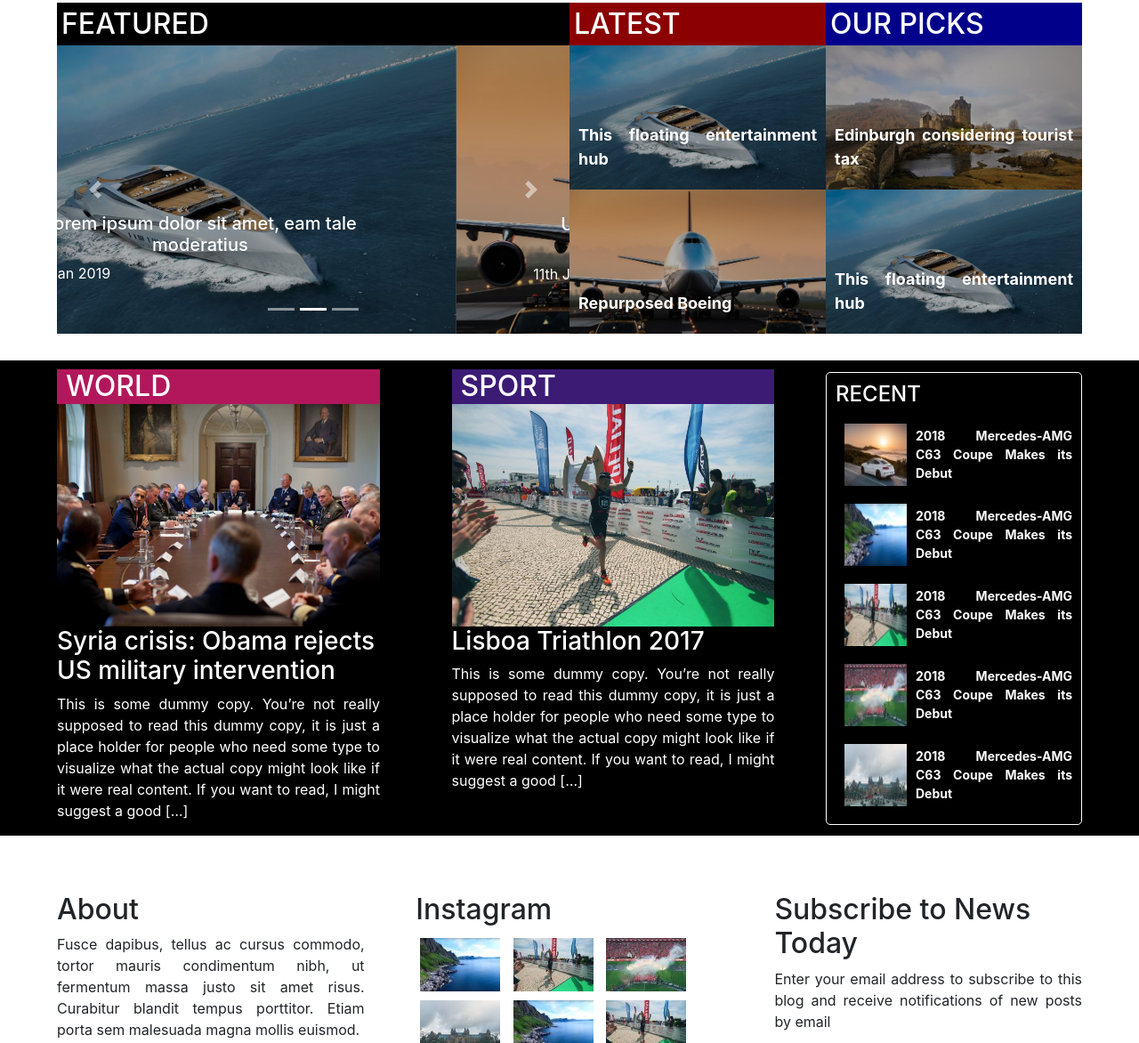
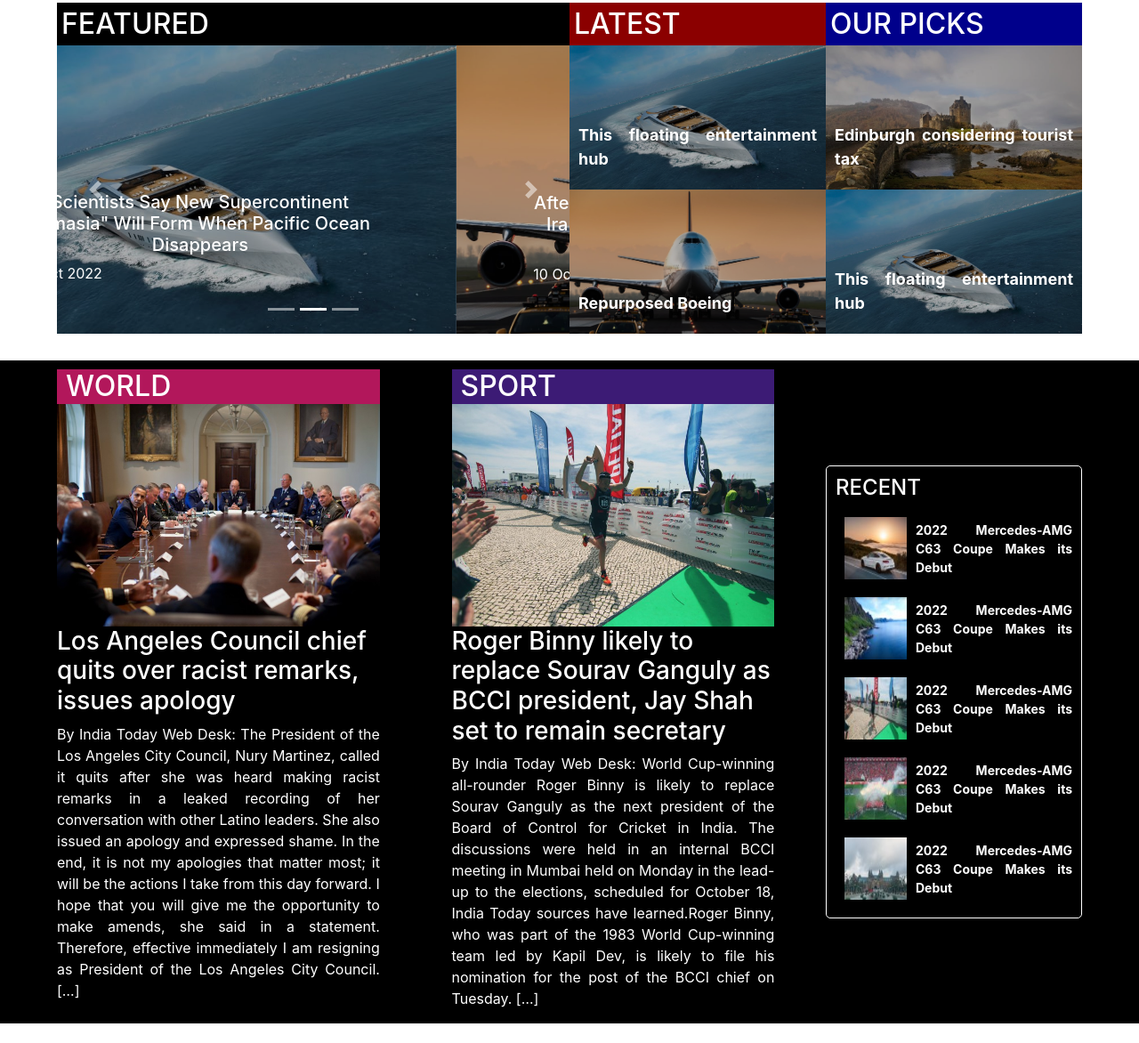
Before and after one commit to PrathameshDhande22/News-Website, a plain HTML site: page index.html in a window 1280 px wide. Shown: the part 216-1388 px from the top of the page at 89% size. Drawn offline with nearby package versions, Linux system fonts and the light colour scheme.

Commit message:
Added the updated news

```diff
--- a/index.html
+++ b/index.html
@@ -64,10 +64,12 @@
 				<span id="btext">Breaking News</span>
 				<marquee direction="left" onmouseover="this.stop()" onmouseout="this.start()">
 					<a href="#" class="breaking-news">
-						<p class="bntime">11 Jan 2019</p>
-						Congress under pressure to reach a deal</a>
-					<a href="#" class="breaking-news"><p class="bntime">11 Jan 2019</p>Powerful laser beam is helping track the moon</a>
-					<a href="#" class="breaking-news"><p class="bntime">11 Jan 2019</p>Snowstorm buries Pacific Northwest, with more on the way</a>
+						<p class="bntime">10 Oct 2022</p>
+						As Russian missile tears into Kyiv, India says ‘deeply concerned at escalation’, US calls it ‘brutal’</a>
+					<a href="#" class="breaking-news"><p class="bntime">10 Oct 2022</p>Sena vs Sena row: Uddhav gets 'mashaal' as poll symbol</a>
+					<a href="#" class="breaking-news"><p class="bntime">10 Oct 2022</p>After iPhone 14, India is all set to manufacture AirPods locally</a>
+					<a href="#" class="breaking-news"><p class="bntime">10 Oct 2022</p>India star Virat Kohli sends heartfelt message to birthday boy Rishabh Pant</a>
+
 				</marquee>
 			</div>
 		</header>
@@ -86,22 +88,23 @@
 							<div class="carousel-item active">
 							  <img class="d-block w-100" src="images/carousel1.jpg" alt="First slide">
 								<div class="carousel-caption d-none d-md-block">
-									<h5>Lorem ipsum dolor sit amet, eam tale moderatius</h5>
-									<p>11th Jan 2019</p>
+									<h5>Scientists Say New Supercontinent "Amasia" Will Form When Pacific Ocean Disappears</h5>
+									<p>10 Oct 2022</p>
 								 </div>
 							</div>
 							<div class="carousel-item">
 							  <img class="d-block w-100" src="images/carousel2.jpg" alt="Second slide">
 								<div class="carousel-caption d-none d-md-block">
-									<h5>Ut facete iisque scaevola his, his no labores insolens hendrerit. </h5>
-									<p>11th Jan 2019</p>
+									<h5>Afternoon brief: IAF chief on China-bound Iran flight in Indian airspace, and all the latest news </h5>
+									<p>10 Oct 2022</p>
 								 </div>
 							</div>
 							<div class="carousel-item">
 							  <img class="d-block w-100" src="images/carousel3.jpg" alt="Third slide">
 								<div class="carousel-caption d-none d-md-block">
-									<h5>Habeo populo splendide ei sit, ne vis dicunt saperet voluptatibus.  </h5>
-									<p>11th Jan 2019</p>
+									<h5>Modhera Sun Temple: PM Narendra Modi shares stunning photos of the historic monument
+									</h5>
+									<p>10 Oct 2022</p>
 								 </div>
 							</div>
 						  </div>
@@ -153,14 +156,16 @@
 					<article class="world">
 						<h2>WORLD</h2>
 						<img src="images/world1.jpg">
-						<h3>Syria crisis: Obama rejects US military intervention</h3>
-						<p>This is some dummy copy. You’re not really supposed to read this dummy copy, it is just a place holder for people who need some type to visualize what the actual copy might look like if it were real content. If you want to read, I might suggest a good […]</p>
+						<h3>Los Angeles Council chief quits over racist remarks, issues apology</h3>
+						<p>By India Today Web Desk: The President of the Los Angeles City Council, Nury Martinez, called it quits after she was heard making racist remarks in a leaked recording of her conversation with other Latino leaders. She also issued an apology and expressed shame.
+
+							In the end, it is not my apologies that matter most; it will be the actions I take from this day forward. I hope that you will give me the opportunity to make amends, she said in a statement. Therefore, effective immediately I am resigning as President of the Los Angeles City Council. […]</p>
 					</article>
 					<article class="sport">
 						<h2>SPORT</h2>
 						<img src="images/sport1.jpg">
-						<h3>Lisboa Triathlon 2017</h3>
-						<p>This is some dummy copy. You’re not really supposed to read this dummy copy, it is just a place holder for people who need some type to visualize what the actual copy might look like if it were real content. If you want to read, I might suggest a good […]</p>
+						<h3>Roger Binny likely to replace Sourav Ganguly as BCCI president, Jay Shah set to remain secretary</h3>
+						<p>By India Today Web Desk: World Cup-winning all-rounder Roger Binny is likely to replace Sourav Ganguly as the next president of the Board of Control for Cricket in India. The discussions were held in an internal BCCI meeting in Mumbai held on Monday in the lead-up to the elections, scheduled for October 18, India Today sources have learned.Roger Binny, who was part of the 1983 World Cup-winning team led by Kapil Dev, is likely to file his nomination for the post of the BCCI chief on Tuesday. […]</p>
 					</article>
 				</div>
 
@@ -168,23 +173,23 @@
 					<h4>RECENT</h4>
 					<div class="recent-news">
 						<img src="images/article1.jpg">
-						<p>2018 Mercedes-AMG C63 Coupe Makes its Debut</p>
+						<p>2022 Mercedes-AMG C63 Coupe Makes its Debut</p>
 					</div>
 					<div class="recent-news">
 						<img src="images/aside2.jpg">
-						<p>2018 Mercedes-AMG C63 Coupe Makes its Debut</p>
+						<p>2022 Mercedes-AMG C63 Coupe Makes its Debut</p>
 					</div>
 					<div class="recent-news">
 						<img src="images/aside3.jpg">
-						<p>2018 Mercedes-AMG C63 Coupe Makes its Debut</p>
+						<p>2022 Mercedes-AMG C63 Coupe Makes its Debut</p>
 					</div>
 					<div class="recent-news">
 						<img src="images/aside4.jpg">
-						<p>2018 Mercedes-AMG C63 Coupe Makes its Debut</p>
+						<p>2022 Mercedes-AMG C63 Coupe Makes its Debut</p>
 					</div>
 					<div class="recent-news">
 						<img src="images/aside5.jpg">
-						<p>2018 Mercedes-AMG C63 Coupe Makes its Debut</p>
+						<p>2022 Mercedes-AMG C63 Coupe Makes its Debut</p>
 					</div>
 				</aside>
 			</section>
@@ -193,7 +198,10 @@
 			<div class="social-links">
 				<section class="about">
 					<h2>About</h2>
-					<p>Fusce dapibus, tellus ac cursus commodo, tortor mauris condimentum nibh, ut fermentum massa justo sit amet risus. Curabitur blandit tempus porttitor. Etiam porta sem malesuada magna mollis euismod.</p>
+					<p>The system will continue to develop and more and more
+						functionalities cam be added to it. The system is
+						flexible, user interactive and compatible to almost every
+						device that has the ability of voice command..</p>
 					<div class="social-icons-footer">
 						<i class="fab fa-facebook"></i>
 						<i class="fab fa-twitter-square"></i>
```
